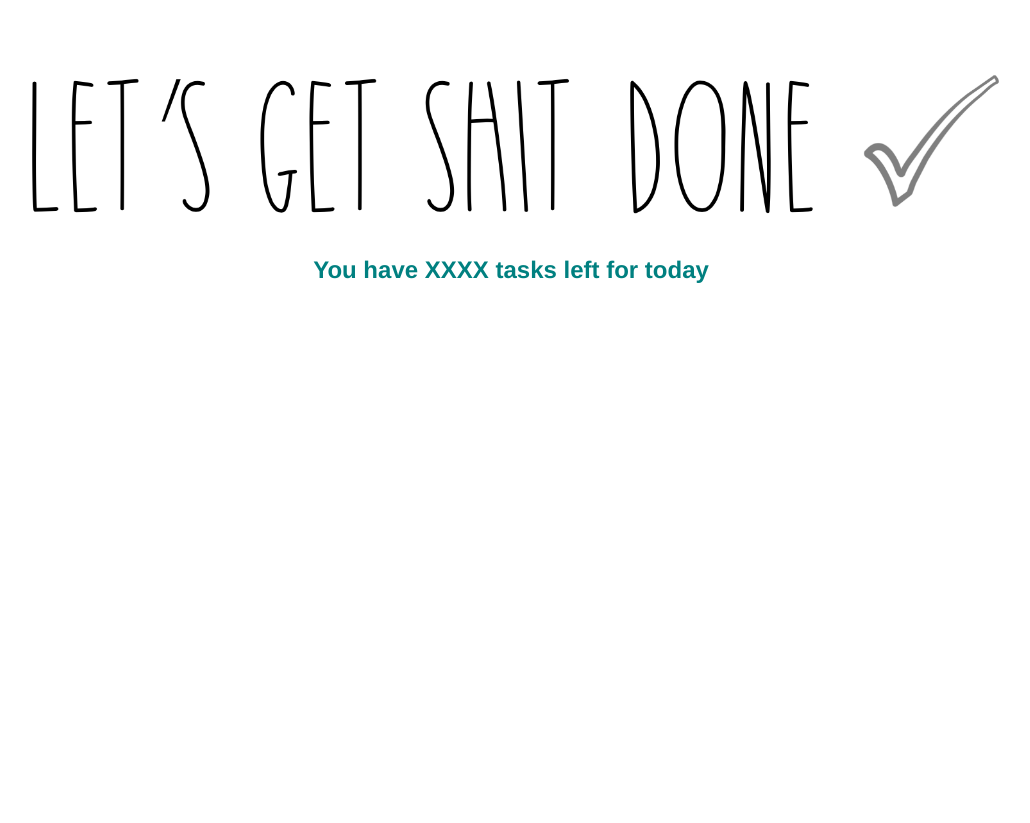
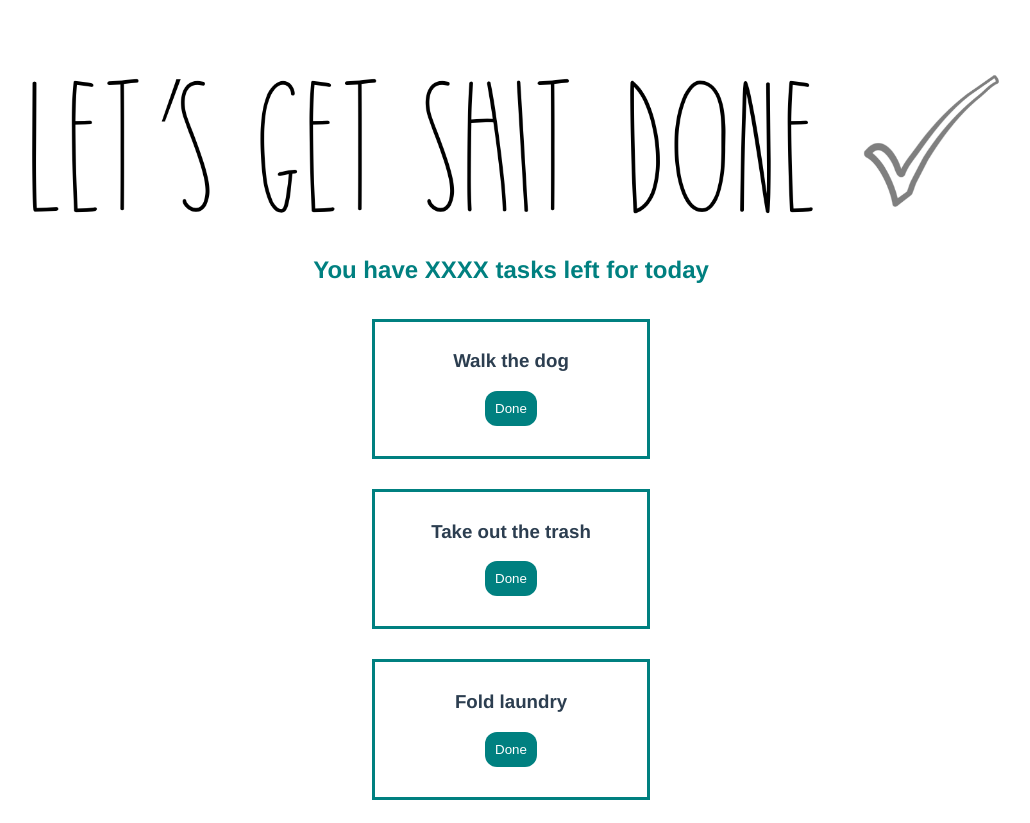
Before and after one commit to ember-parr/vue-todo, a Vue app: page / in a window 1280 px wide. Shown: the whole page, without its empty margins (129-1159 px from the left). Before the commit the page ends 800 px from the top, so only its background shows below. Built offline with nearby package versions, Linux system fonts and the light colour scheme.

Commit message:
added custom event for button click

```diff
--- /dev/null
+++ b/src/components/TodoItem.vue
@@ -0,0 +1,46 @@
+<template>
+    <div>
+        <h3>{{ todo.name }} </h3>
+        <button @click="handleClick" class="btnComplete">Done</button>
+    </div>
+</template>
+
+
+
+<script>
+export default {
+    props: ["todo"],
+    methods: {
+        handleClick() {
+            this.$emit("status-change", this.todo);
+        },
+    },
+};
+</script>
+
+
+<style scoped>
+    div {
+        margin: 15px;
+        padding: 10px;
+        border: 3px solid teal;
+        width: 20%;
+    }
+
+    button {
+        padding: 10px;
+        margin-bottom: 20px;
+        color: white;
+        border-radius: 12px;
+    }
+
+    .btnComplete {
+        background-color: teal;
+        border: teal;
+    }
+
+    .btnIncomplete {
+        background-color: maroon;
+        border: maroon;
+    }
+</style>
--- a/src/components/TodoList.vue
+++ b/src/components/TodoList.vue
@@ -1,27 +1,30 @@
 <template>
   <div>
     <h2>You have XXXX tasks left for today</h2>
+    <div v-for="item in todos" :key="item.id" class="todoList">
+      <todo-item :todo="item" @status-change="handleStatusChange" />
+    </div>
   </div>
 </template>
 
-
-
-
 <script>
 import { todoItems } from "../data";
+import TodoItem from "./TodoItem.vue";
 export default {
+  components: { TodoItem },
   data() {
     return {
-            todos: [...todoItems],
+      todos: [...todoItems]
     };
-    },
+  }
 };
 </script>
 
-
-
-
 <style scoped>
+.todoList {
+  display: flex;
+  justify-content: space-evenly;
+}
 h2 {
   color: teal;
 }
```
Lines whose indentation alone changed are shown as unchanged.
